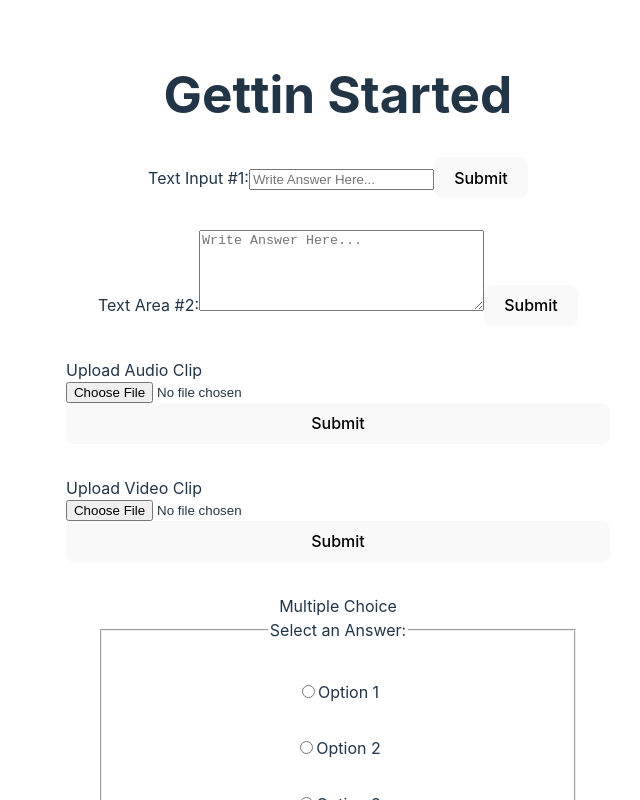
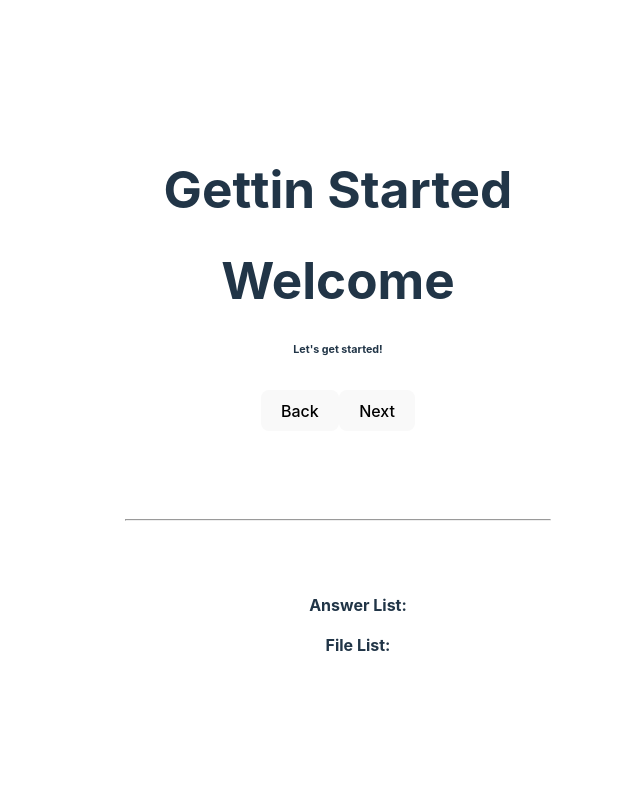
Before and after one commit to calebthewood/legends-form, a React (Vite) app: page / in a window 1280 px wide. Shown: the top 800 px of the page, without its empty margins (302-942 px from the left). Built offline with nearby package versions, Linux system fonts and the light colour scheme.

Commit message:
Add Component Renderer

```diff
--- a/src/App.tsx
+++ b/src/App.tsx
@@ -5,13 +5,33 @@ import { FileInput } from './Forms/FileInput';
 import './App.css';
 import { MultipleChoiceInput } from './Forms/MultipleChoice';
 
-
+const STEP_MAX = 5;
+const STEP_MIN = 0;
 
 function App() {
 
   const [textFields, setTextFields] = useState<string[] | null>(null);
   const [fileFields, setFileFields] = useState<File[] | null>(null);
   const [multiChoiceFields, setMultiChoiceFields] = useState<string[] | null>(null);
+
+  const [step, setStep] = useState(0);
+
+  function renderFormField(step: number) {
+    switch (step) {
+      case 1:
+        return <TextInput field="Text Input #1:" updateMain={updateTextFields} />;
+      case 2:
+        return <TextAreaInput field="Text Area #2:" updateMain={updateTextFields} />;
+      case 3:
+        return <FileInput type={'audio'} updateMain={updateFileFields} />;
+      case 4:
+        return <FileInput type={'video'} updateMain={updateFileFields} />;
+      case 5:
+        return <MultipleChoiceInput field={'Multiple Choice'} updateMain={updateTextFields} />;
+      default:
+        return <div><h1>Welcome</h1><h6>Let's get started!</h6></div>;
+    }
+  }
 
   function updateTextFields(newValue: string | null) {
     if (!newValue) return;
@@ -32,17 +52,31 @@ function App() {
     }
   }
 
+  function nextStep() {
+    setStep(step < STEP_MAX ? step + 1 : step);
+  }
+
+  function prevStep() {
+    setStep(step >= STEP_MIN ? step - 1 : step);
+  }
+
   return (
     <>
       <h1>Gettin Started</h1>
-      <div><TextInput field="Text Input #1:" updateMain={updateTextFields} /></div>
-      <div><TextAreaInput field="Text Area #2:" updateMain={updateTextFields} /></div>
-      <div><FileInput type={'audio'} updateMain={updateFileFields} /></div>
-      <div><FileInput type={'video'} updateMain={updateFileFields} /></div>
-      <div><MultipleChoiceInput field={'Multiple Choice'} updateMain={updateTextFields} /></div>
-
-
-
+      <div className='content'>
+        <div>
+          {renderFormField(step)}
+        </div>
+      </div>
+      <div>
+        <button onClick={prevStep}>Back</button>
+        <button onClick={nextStep}>Next</button>
+      </div>
+      <br />
+      <br />
+      <hr />
+      <br />
+      <br />
       <ol>
         <strong>Answer List:</strong>
         {textFields && textFields.map((field, i) =>
```
